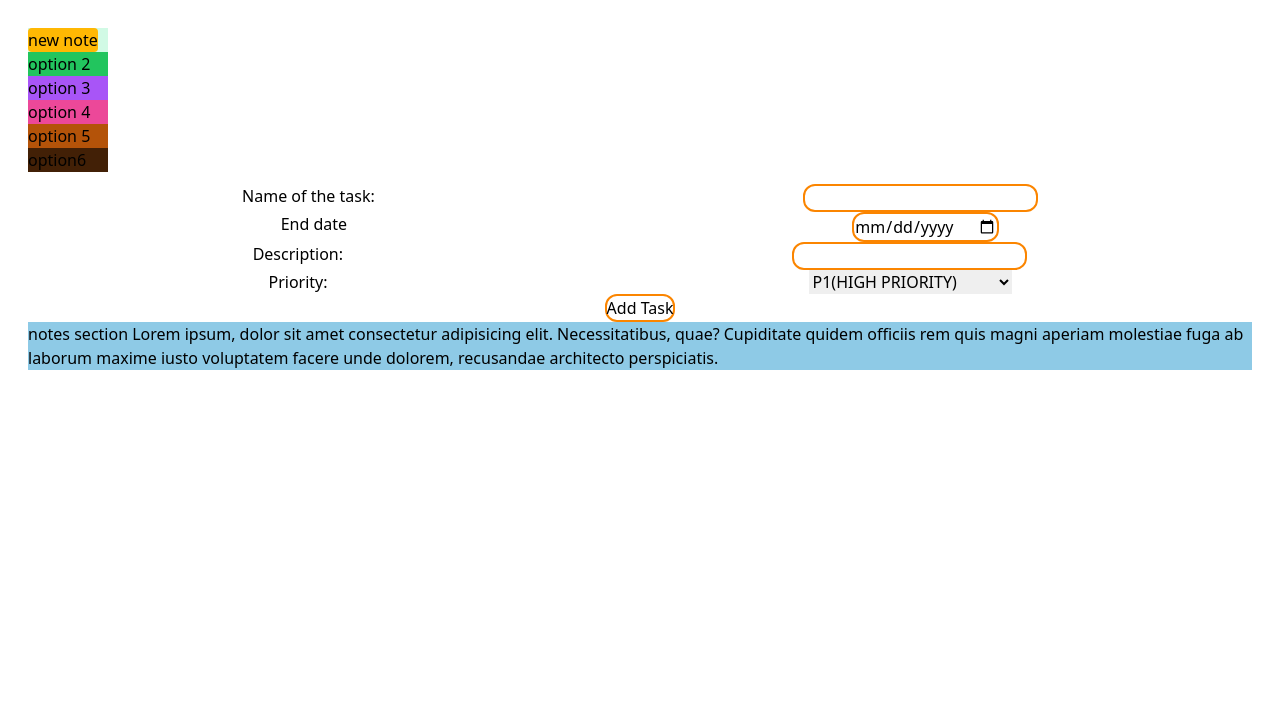
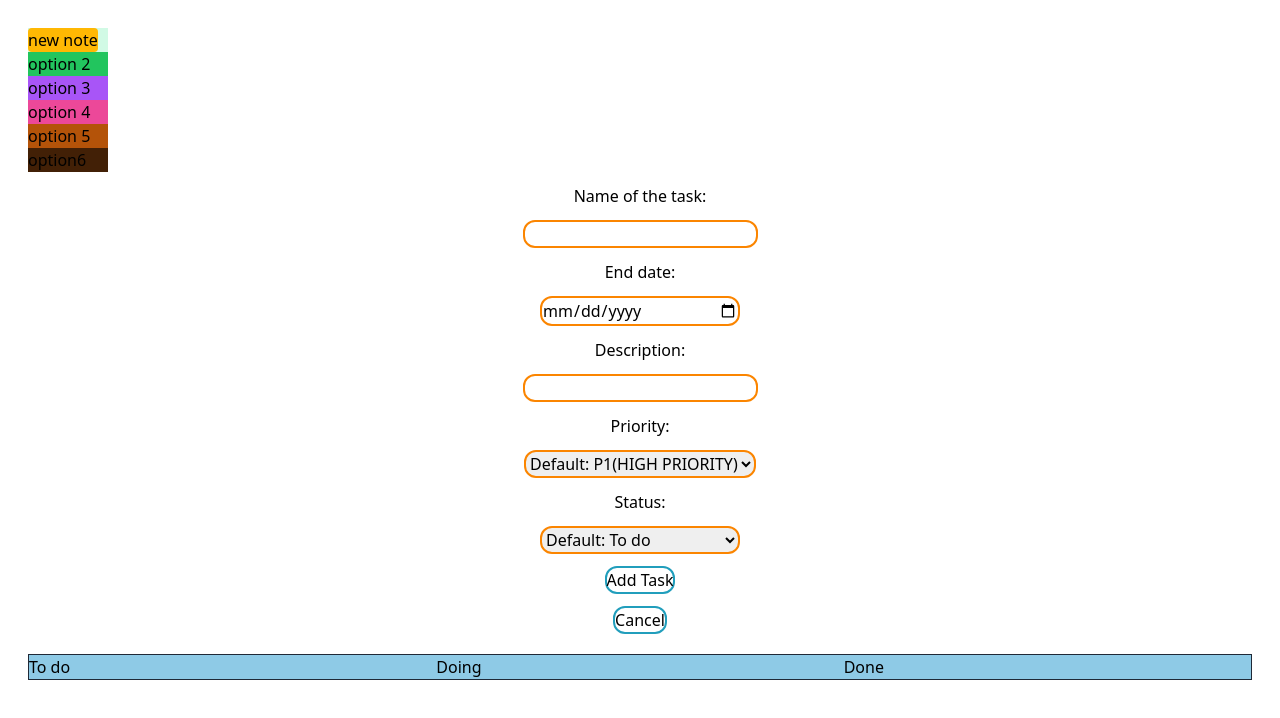
Before and after one commit to hamideddinemouad/Web-mobile-developement, a plain HTML site: page To-Do-List/index.html in a window 1280 px wide. Both pictures are taken after a click on the button "new note". Drawn offline with nearby package versions, Linux system fonts and the light colour scheme.

Commit message:
added-some-options

```diff
--- a/To-Do-List/index.html
+++ b/To-Do-List/index.html
@@ -22,37 +22,38 @@
         </nav>
     </header>
     <!-- adding note  BEGIN-->
-     <div>
-        <form action="">
-            <div class="flex items-start justify-around">
+     <div class="">
+        <form   id="newNote" class="flex items-center justify-center flex-col gap-3 mb-5 hidden" action="">
             <label for="taskname">Name of the task: </label>
-            <input class="border-[#fb8500] border-2 rounded-xl" type="text" id="taskname" name="taskname" required>
-            </div>
-            <div class="flex items-start justify-around">
-            <label for="echeance">End date </label>
-            <input class="border-[#fb8500] border-2 rounded-xl" type="date" id="echeance" name="echeance" required>
-            </div>
-            <div class="flex items-start justify-around">
-                <label for="description">Description: </label>
-                <input class="border-[#fb8500] border-2 rounded-xl" type="text" id="description" name="description" required>
-            </div>
-            <div class="flex items-start justify-around">
+            <input class="border-[#fb8500] border-2 rounded-xl min-w-[200px]" type="text" id="taskname" name="taskname" required>
+            <label for="echeance">End date:</label>
+            <input class="border-[#fb8500] border-2 rounded-xl min-w-[200px]" type="date" id="echeance" name="echeance" required>
+                <label for="description">Description:</label>
+                <input class="border-[#fb8500] border-2 rounded-xl min-w-[200px]" type="text" id="description" name="description" required>
+            <!-- <div class=""> -->
                 <label for="priority">Priority:</label>
-                <select name="priority" id="priority">
-                    <option value="p1">P1(HIGH PRIORITY)</option>
+                <select class="border-[#fb8500] border-2 rounded-xl min-w-[200px]" name="priority" id="priority">
+                    <option value="p1" selected>Default: P1(HIGH PRIORITY)</option>
                     <option value="p2">P2(MEDHUIM PRIORITY)</option>
                     <option value="p3">P3(LOW PRIORITY)</option>
                 </select>
-            </div>
-            <div class="flex items-start justify-around">
-                <button class="border-[#fb8500] border-2 rounded-xl type="submit">Add Task</button>
-            </div>
+                <label for="status">Status:</label>
+                <select class="border-[#fb8500] border-2 rounded-xl min-w-[200px]" name="status" id="status">
+                    <option value="todo" selected>Default: To do</option>
+                    <option value="doing">Doing</option>
+                    <option value="done">Done</option>
+                </select>
+            <!-- </div> -->
+             <button type="submit" class="border-[#219ebc] border-2 rounded-xl">Add Task</button>
+                <!-- <button  type="submit" class="border-[#fb8500] border-2 rounded-xl Add Task</butto> -->
+            <button id="cancel" type="button" class="border-[#219ebc] border-2 rounded-xl">Cancel</button>
         </form>
      </div>
      <!-- adding note  END-->
-    <section class="bg-[#8ecae6]">
-        notes section
-        Lorem ipsum, dolor sit amet consectetur adipisicing elit. Necessitatibus, quae? Cupiditate quidem officiis rem quis magni aperiam molestiae fuga ab laborum maxime iusto voluptatem facere unde dolorem, recusandae architecto perspiciatis.
+    <section class="bg-[#8ecae6] grid grid-cols-3 grid-rows-auto border border-gray-800">
+        <div>To do</div>
+        <div>Doing</div>
+        <div>Done</div>
     </section>
     <footer>
     </footer>
--- a/To-Do-List/script.js
+++ b/To-Do-List/script.js
@@ -1,10 +1,25 @@
 const myButton = document.getElementById('myButton');
 const options = document.getElementById('options');
+const newNoteButton = document.getElementById('newNoteButton');
+const newNoteForm = document.getElementById('newNote');
+const cancel = document.getElementById('cancel');
 console.log(myButton);
 console.log(options);
+console.log(newNoteButton);
+console.log(newNoteForm);
 
 myButton.addEventListener("click",() =>
 {
     // alert('buttonclicked');
     options.classList.toggle("hidden");
 });
+
+newNoteButton.addEventListener("click", () =>
+{
+    newNoteForm.classList.toggle("hidden");
+})
+
+cancel.addEventListener("click", () =>
+{
+        newNoteForm.classList.toggle("hidden");
+})
```
